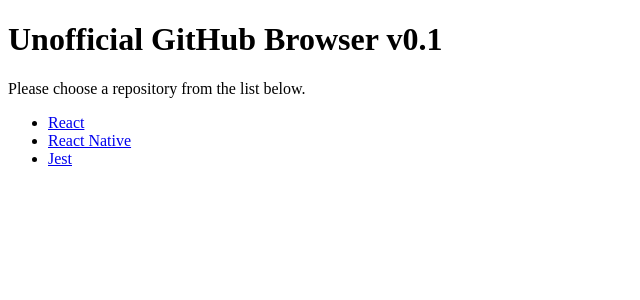
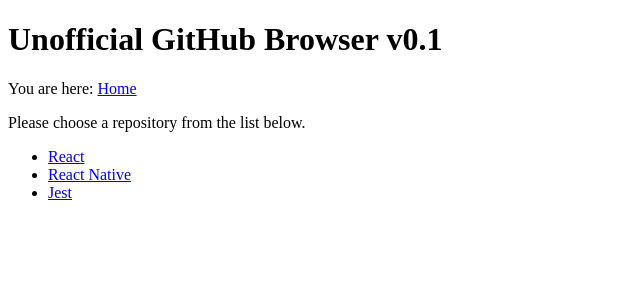
Before and after one commit to Sindicollo/hwr, a React app: page / in a window 1280 px wide. Shown: the top 300 px of the page, without its empty margins (0-640 px from the left). Built offline with nearby package versions, Linux system fonts and the light colour scheme; the HTML template or start-up script is replaced by a standard one.

Commit message:
Added Breadcrumbs with IndexLink

```diff
--- a/src/pages/Detail.js
+++ b/src/pages/Detail.js
@@ -1,6 +1,6 @@
 import React, { Component } from 'react';
 import ajax from 'superagent';
-import { Link } from 'react-router';
+import { IndexLink, Link } from 'react-router';
 
 const SELECTEDVIEW = {
         COMMITS: 'commits',
@@ -86,6 +86,7 @@
             content = this.renderPulls();
         }
         return (<div>
+                <p>You are here: <IndexLink to="/" activeClassName="active">Home</IndexLink> > {this.props.params.repo}</p>
                 <button onClick={this.selectMode.bind(this)} data-mode={SELECTEDVIEW.COMMITS}>
                     Show Commits
                 </button>
--- a/src/pages/List.js
+++ b/src/pages/List.js
@@ -1,10 +1,11 @@
 import React from 'react';
-import { Link } from 'react-router';
+import { IndexLink, Link } from 'react-router';
 
 class List extends React.Component {
     render() {
         return (
             <div>
+                <p>You are here: <IndexLink to="/" activeClassName="active">Home</IndexLink></p>
                 <p>Please choose a repository from the list below.</p>
                 <ul>
                     <li><Link to="/detail/react">React</Link></li>
--- a/src/pages/User.js
+++ b/src/pages/User.js
@@ -1,5 +1,6 @@
 import React, { Component } from 'react';
 import ajax from 'superagent';
+import { IndexLink, Link } from 'react-router';
 
 class User extends React.Component {
     constructor(props) {
@@ -46,6 +47,9 @@
         let content = this.renderUserEvents();
 
         return (<div>
+                <p>You are here:
+                <IndexLink to="/" activeClassName="active">Home</IndexLink>
+                > {this.props.params.user}</p>
                 <h2>Events for user {this.props.params.user}:</h2>
                 <ul>
                 { content }
```
Also changed, not shown: 2 other files (tests, documents, lock files or other folders). Lines whose indentation alone changed are shown as unchanged.
